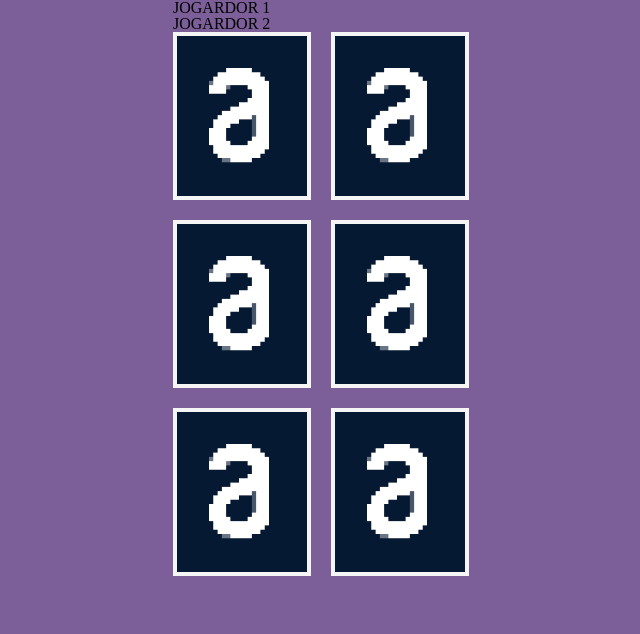
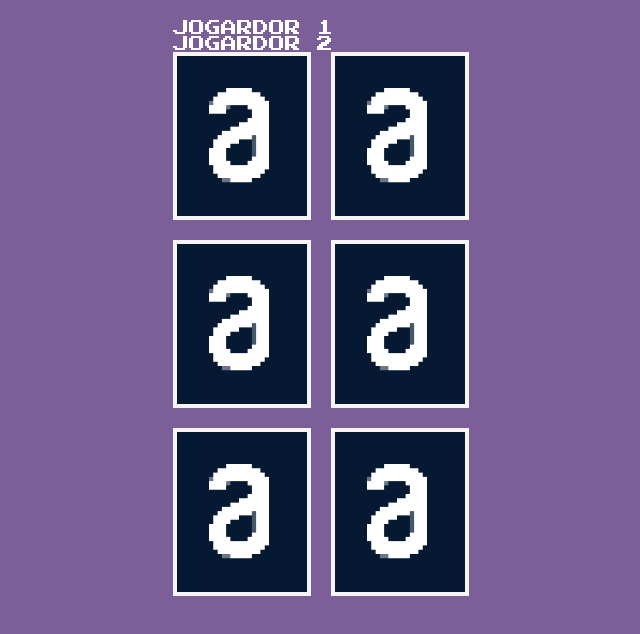
Before and after one commit to andrezitojava2017/curso-javascript-react, a website built with Vite: page index.html in a window 1280 px wide. Shown: the whole page, without its empty margins (307-947 px from the left). Built offline with nearby package versions, Linux system fonts and the light colour scheme.

Commit message:
CSS Player name component

```diff
--- a/index.html
+++ b/index.html
@@ -4,6 +4,12 @@
     <meta charset="UTF-8" />
     <link rel="icon" type="image/svg+xml" href="favicon.svg" />
     <meta name="viewport" content="width=device-width, initial-scale=1.0" />
+    <link rel="preconnect" href="https://fonts.googleapis.com" />
+    <link rel="preconnect" href="https://fonts.gstatic.com" crossorigin />
+    <link
+      href="https://fonts.googleapis.com/css2?family=Press+Start+2P&display=swap"
+      rel="stylesheet"
+    />
     <title>Vite App</title>
   </head>
   <body>
--- a/src/components/PlayerName/index.js
+++ b/src/components/PlayerName/index.js
@@ -1,6 +1,8 @@
+import './style.css';
+
 function PlayerName(content) {
   return `
-        <p>${content}</p>
+        <p class="player-name">${content}</p>
     `;
 }
 
--- /dev/null
+++ b/src/components/PlayerName/style.css
@@ -0,0 +1,3 @@
+.player-name {
+  color: white;
+}
--- a/src/styles/elements/base.css
+++ b/src/styles/elements/base.css
@@ -1,6 +1,8 @@
 body {
   max-width: 320px;
+  margin-top: 20px;
   margin-left: auto;
   margin-right: auto;
   background-color: var(--color-pomb-and-power);
+  font-family: 'Press Start 2P', cursive;
 }
```
